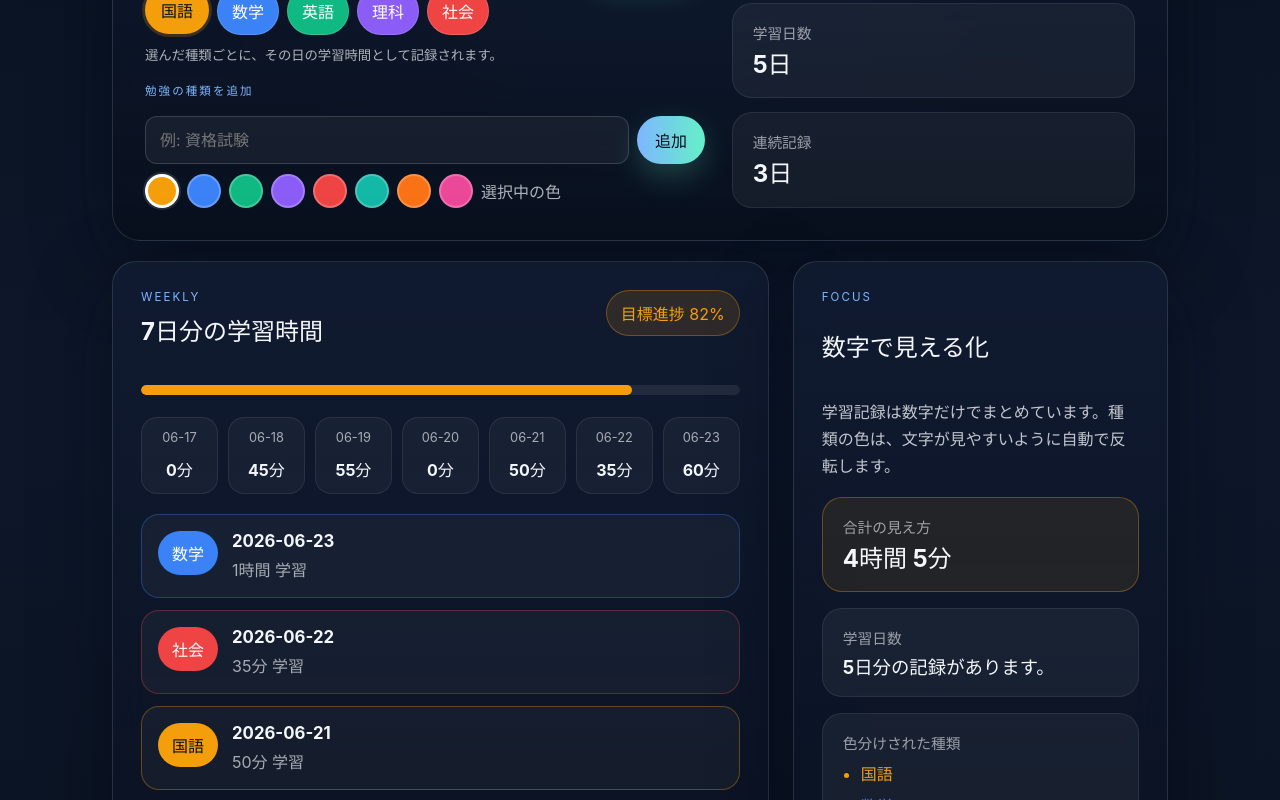
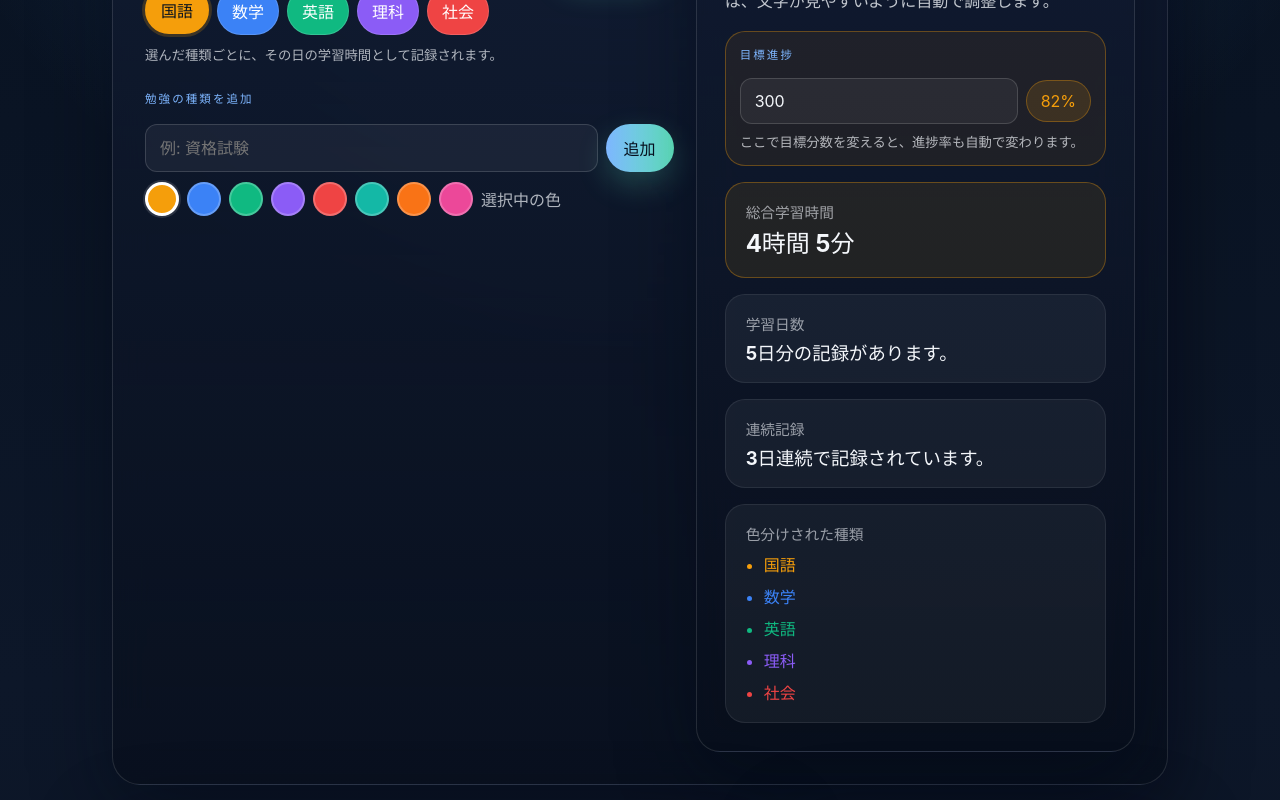
Before and after one commit to taishi1006-del/study-app, a React (Vite) app: page / in a window 1280 px wide. Shown: the part 440-1240 px from the top of the page. Built offline with nearby package versions, Linux system fonts and the light colour scheme.

Commit message:
Move summary into focus and expand inputs

```diff
--- a/src/App.jsx
+++ b/src/App.jsx
@@ -68,6 +68,7 @@ function App() {
   const [minutes, setMinutes] = useState('30')
   const [newStudyLabel, setNewStudyLabel] = useState('')
   const [pickedColor, setPickedColor] = useState(palette[0])
+  const [goalMinutes, setGoalMinutes] = useState('300')
 
   const studyTypeMap = useMemo(() => buildStudyTypeMap(studyTypes), [studyTypes])
 
@@ -103,8 +104,18 @@ function App() {
     })
   }, [logs])
 
+  const subjectSummary = useMemo(() => {
+    return logs.reduce((acc, log) => {
+      acc[log.subject] = (acc[log.subject] ?? 0) + log.minutes
+      return acc
+    }, {})
+  }, [logs])
+
   const selectedSubjectColor =
     studyTypeMap[selectedSubject]?.color ?? '#64748b'
+
+  const goalValue = Number(goalMinutes) || 300
+  const progress = Math.min(100, Math.round((totalMinutes / goalValue) * 100))
 
   const handleAddLog = (event) => {
     event.preventDefault()
@@ -127,15 +138,10 @@ function App() {
     const value = label.toLowerCase().replace(/\s+/g, '-')
     if (studyTypeMap[value]) return
 
-    setStudyTypes((current) => [
-      ...current,
-      { value, label, color: pickedColor },
-    ])
+    setStudyTypes((current) => [...current, { value, label, color: pickedColor }])
     setSelectedSubject(value)
     setNewStudyLabel('')
   }
-
-  const progress = Math.min(100, Math.round((totalMinutes / 300) * 100))
 
   return (
     <main className="app-shell">
@@ -147,7 +153,10 @@ function App() {
         <div className="topbar-badge">GitHub / Vercel ready</div>
       </header>
 
-      <section className="hero-card">
+      <section
+        className="hero-card"
+        style={{ gridTemplateColumns: '1.55fr 0.95fr', alignItems: 'start' }}
+      >
         <div className="hero-copy-wrap">
           <p className="hero-copy">
             日ごとの入力をためるだけで、学習時間・学習日数・連続記録を
@@ -156,7 +165,7 @@ function App() {
 
           <form
             onSubmit={handleAddLog}
-            style={{ display: 'grid', gap: '10px', maxWidth: '560px' }}
+            style={{ display: 'grid', gap: '10px', maxWidth: '680px' }}
           >
             <span className="section-label">カレンダー入力</span>
 
@@ -239,7 +248,7 @@ function App() {
 
           <form
             onSubmit={handleAddStudyType}
-            style={{ display: 'grid', gap: '10px', maxWidth: '560px' }}
+            style={{ display: 'grid', gap: '10px', maxWidth: '680px', marginTop: '8px' }}
           >
             <span className="section-label">勉強の種類を追加</span>
             <div
@@ -298,20 +307,90 @@ function App() {
           </form>
         </div>
 
-        <div className="hero-metrics">
-          <article className="metric-card">
-            <span>総学習時間</span>
+        <aside
+          className="panel panel-side"
+          style={{
+            display: 'grid',
+            gap: '16px',
+            alignContent: 'start',
+          }}
+        >
+          <p className="section-label">Focus</p>
+          <h2>数字で見える化</h2>
+          <p className="side-copy">
+            学習記録は数字だけでまとめています。種類の色は、文字が見やすいように自動で調整します。
+          </p>
+
+          <form
+            style={{
+              display: 'grid',
+              gap: '8px',
+              padding: '14px',
+              borderRadius: '20px',
+              border: `1px solid ${selectedSubjectColor}55`,
+              background: `${selectedSubjectColor}12`,
+            }}
+            onSubmit={(event) => event.preventDefault()}
+          >
+            <span className="section-label">目標進捗</span>
+            <div style={{ display: 'grid', gridTemplateColumns: '1fr auto', gap: '8px' }}>
+              <input
+                type="number"
+                min="1"
+                step="10"
+                value={goalMinutes}
+                onChange={(event) => setGoalMinutes(event.target.value)}
+                style={{
+                  borderRadius: '12px',
+                  border: '1px solid rgba(255,255,255,0.15)',
+                  background: 'rgba(255,255,255,0.05)',
+                  color: 'inherit',
+                  padding: '12px 14px',
+                }}
+              />
+              <div
+                className="progress-pill"
+                style={{
+                  background: `${selectedSubjectColor}22`,
+                  color: selectedSubjectColor,
+                  border: `1px solid ${selectedSubjectColor}55`,
+                  alignSelf: 'center',
+                }}
+              >
+                {progress}%
+              </div>
+            </div>
+            <small style={{ color: 'rgba(244,247,251,0.7)' }}>
+              ここで目標分数を変えると、進捗率も自動で変わります。
+            </small>
+          </form>
+
+          <div className="focus-box" style={{ borderColor: `${selectedSubjectColor}55`, background: `${selectedSubjectColor}18` }}>
+            <span>総合学習時間</span>
             <strong>{formatMinutes(totalMinutes)}</strong>
-          </article>
-          <article className="metric-card">
-            <span>学習日数</span>
-            <strong>{studyDays}日</strong>
-          </article>
-          <article className="metric-card">
-            <span>連続記録</span>
-            <strong>{streakDays}日</strong>
-          </article>
-        </div>
+          </div>
+
+          <div className="tip-box">
+            <p>学習日数</p>
+            <strong>{studyDays}日分の記録があります。</strong>
+          </div>
+
+          <div className="tip-box">
+            <p>連続記録</p>
+            <strong>{streakDays}日連続で記録されています。</strong>
+          </div>
+
+          <div className="schedule-box">
+            <p>色分けされた種類</p>
+            <ul>
+              {studyTypes.map((item) => (
+                <li key={item.value} style={{ color: item.color }}>
+                  {item.label}
+                </li>
+              ))}
+            </ul>
+          </div>
+        </aside>
       </section>
 
       <section className="content-grid">
@@ -406,36 +485,23 @@ function App() {
         </article>
 
         <aside className="panel panel-side">
-          <p className="section-label">Focus</p>
-          <h2>数字で見える化</h2>
+          <p className="section-label">Subject</p>
+          <h2>種類別の合計</h2>
           <p className="side-copy">
-            学習記録は数字だけでまとめています。種類の色は、文字が見やすいように自動で反転します。
+            どの教科にどれだけ時間を使ったかを、数字で見られるようにしています。
           </p>
 
-          <div
-            className="focus-box"
-            style={{
-              borderColor: `${selectedSubjectColor}55`,
-              background: `${selectedSubjectColor}18`,
-            }}
-          >
-            <span>合計の見え方</span>
-            <strong>{formatMinutes(totalMinutes)}</strong>
-          </div>
-
-          <div className="tip-box">
-            <p>学習日数</p>
-            <strong>{studyDays}日分の記録があります。</strong>
-          </div>
-
           <div className="schedule-box">
-            <p>色分けされた種類</p>
+            <p>学習時間の内訳</p>
             <ul>
-              {studyTypes.map((item) => (
-                <li key={item.value} style={{ color: item.color }}>
-                  {item.label}
-                </li>
-              ))}
+              {Object.entries(subjectSummary).map(([subject, minutesValue]) => {
+                const item = studyTypeMap[subject]
+                return (
+                  <li key={subject} style={{ color: item?.color ?? '#ffffff' }}>
+                    {item?.label ?? subject} - {formatMinutes(minutesValue)}
+                  </li>
+                )
+              })}
             </ul>
           </div>
         </aside>
```
